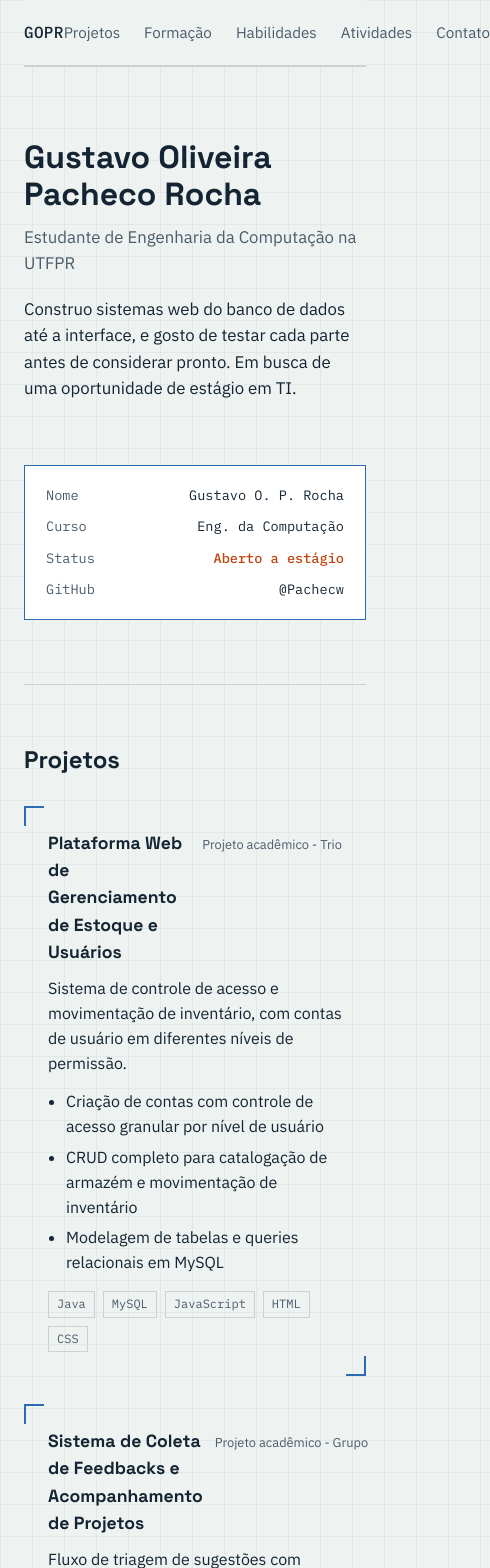
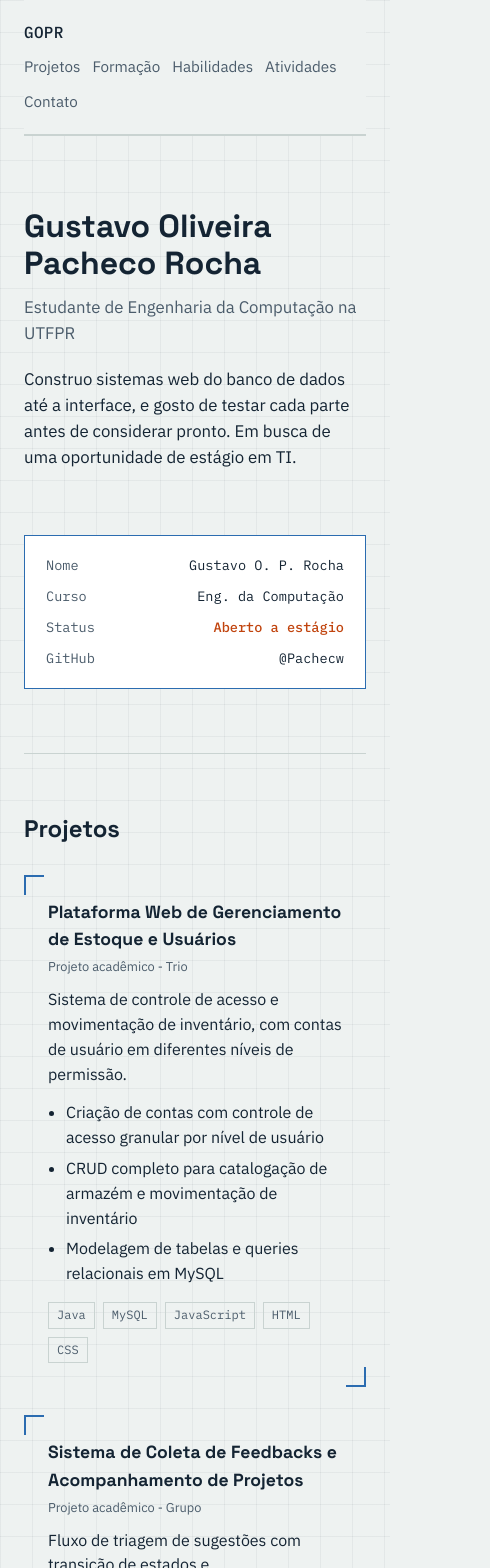
Before and after one commit to Pachecw/Pachecw.github.io, a React (Vite) app: page / in a window 390 px wide. Shown: the top 1568 px of the page, 490 px wide, since content can reach past the window. Built offline with nearby package versions, Linux system fonts and the light colour scheme.

Commit message:
atualização pro celular

```diff
--- a/src/index.css
+++ b/src/index.css
@@ -93,6 +93,19 @@ a {
 @media (max-width: 720px) {
   .hero {
     grid-template-columns: 1fr;
+  }
+}
+
+@media (max-width: 560px) {
+  .site-header {
+    flex-wrap: wrap;
+    row-gap: 10px;
+  }
+
+  .site-nav {
+    gap: 12px;
+    flex-wrap: wrap;
+    font-size: 0.85rem;
   }
 }
 
@@ -288,7 +301,8 @@ h2 {
   display: flex;
   justify-content: space-between;
   align-items: baseline;
-  gap: 12px;
+  flex-wrap: wrap;
+  gap: 4px 12px;
   margin-bottom: 10px;
 }
 
@@ -369,7 +383,8 @@ h2 {
   display: flex;
   justify-content: space-between;
   align-items: baseline;
-  gap: 12px;
+  flex-wrap: wrap;
+  gap: 4px 12px;
 }
 
 .skill-category-note {
@@ -406,7 +421,8 @@ h2 {
   display: flex;
   justify-content: space-between;
   align-items: baseline;
-  gap: 12px;
+  flex-wrap: wrap;
+  gap: 4px 12px;
   margin-bottom: 8px;
 }
 
```
